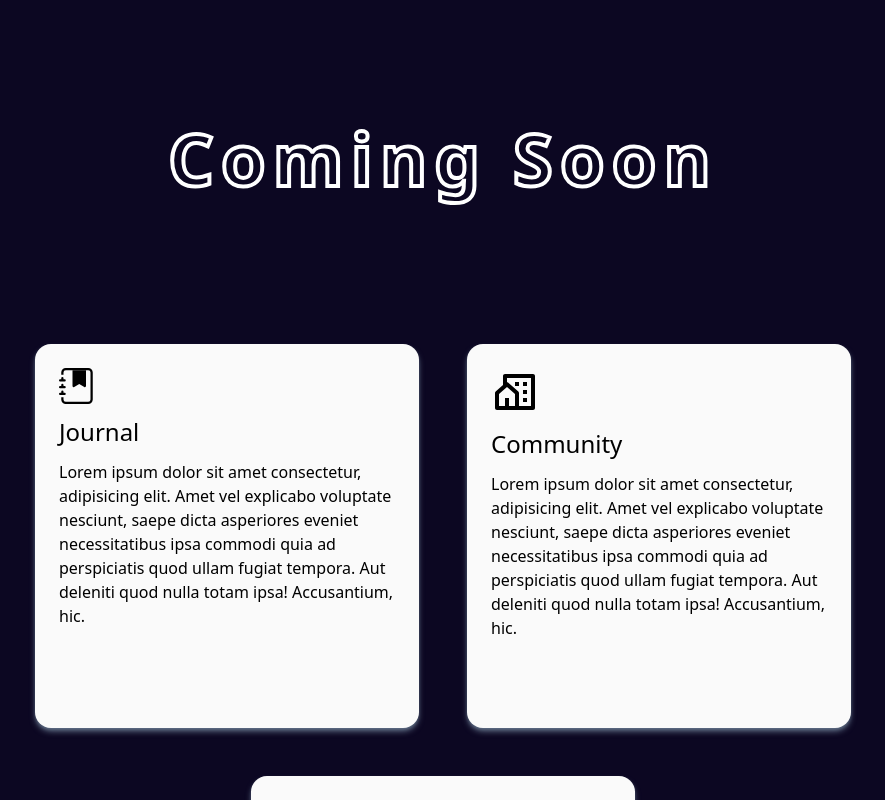
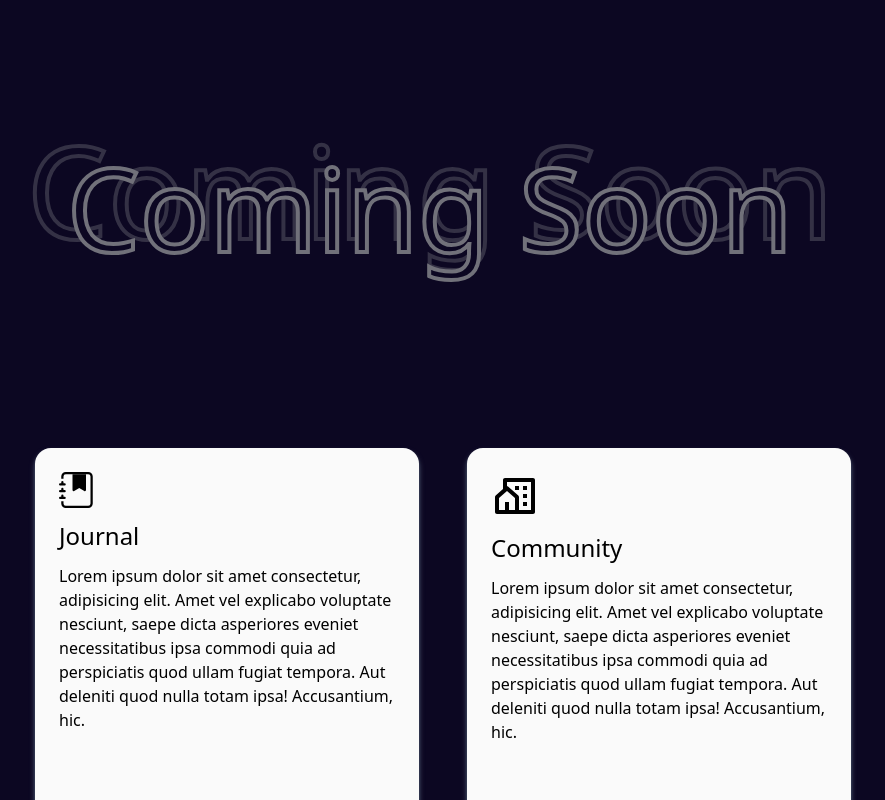
Before and after one commit to 02anubhav/tradylytics, a React (Vite) app: page / in a window 1280 px wide. Shown: the part 480-1280 px from the top of the page, without its empty margins (197-1082 px from the left). Built offline with nearby package versions, Linux system fonts and the light colour scheme.

Commit message:
comming soon

```diff
--- a/src/App.jsx
+++ b/src/App.jsx
@@ -32,16 +32,19 @@ function App() {
             </div>
           </h1>
         </div>
-        <div className="h-1/5">
-          <h1 className="text-7xl font-bold tracking-widest text-center text-stroke text-[#0C0722]">
+        <div className="relative h-1/4   md:pl-64 lg:pl-24 ">
+          <h1 className=" z-10 w-full absolute text-[9vw] mdfont-bold   lg:pl-10 text-stroke text-[#0C0722]">
+            Coming Soon
+          </h1>
+          <h1 className=" w-full absolute text-9xl mdfont-bold opacity-40 pt-1 text-stroke text-[#0C0722]">
             Coming Soon
           </h1>
         </div>
       </div>
 
-      <div className="h-full w-full bg-[#0C0722]">
-        <div className="flex flex-wrap justify-center gap-6 md:gap-12 items-center p-6">
-          <div className="bg-zinc-50 h-80 md:h-96 w-72 md:w-96 rounded-2xl shadow-md shadow-slate-500 p-6">
+      <div className="h-full w-full bg-[#0C0722] ">
+        <div className="flex flex-wrap justify-center gap-6 md:gap-12 items-center p-6  pt-32">
+          <div className="bg-zinc-50 h-80 md:h-96 w-72 md:w-96 rounded-2xl shadow-md shadow-slate-500 p-6 ">
             <BsJournalBookmarkFill className="text-3xl md:text-4xl" />
             <h5 className="font-medium text-xl md:text-2xl py-3">Journal</h5>
             <p className="text-sm md:text-base">
--- a/tailwind.config.js
+++ b/tailwind.config.js
@@ -22,13 +22,13 @@ export default {
     function ({ addUtilities }) {
       addUtilities({
         '.text-stroke': {
-          '-webkit-text-stroke': '4px #fff',
+          '-webkit-text-stroke': '4px #71717A',
         },
         '.text-stroke-2': {
-          '-webkit-text-stroke': '2px #fff',
+          '-webkit-text-stroke': '2px #71717A',
         },
         '.text-stroke-white': {
-          '-webkit-text-stroke': '4px #fff',
+          '-webkit-text-stroke': '4px #71717A',
         },
       });
     },
```
